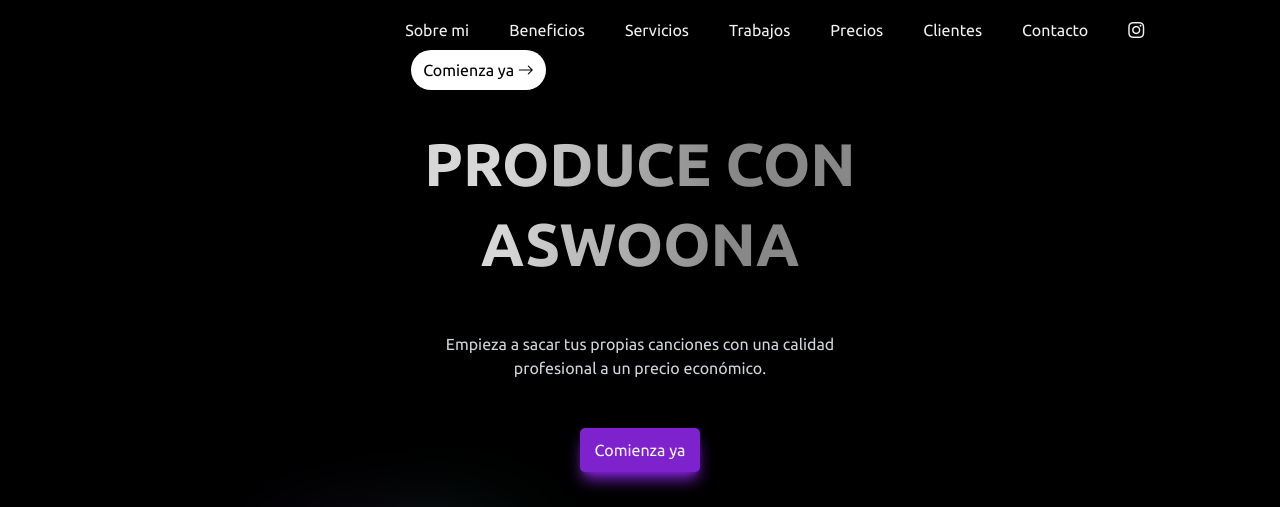
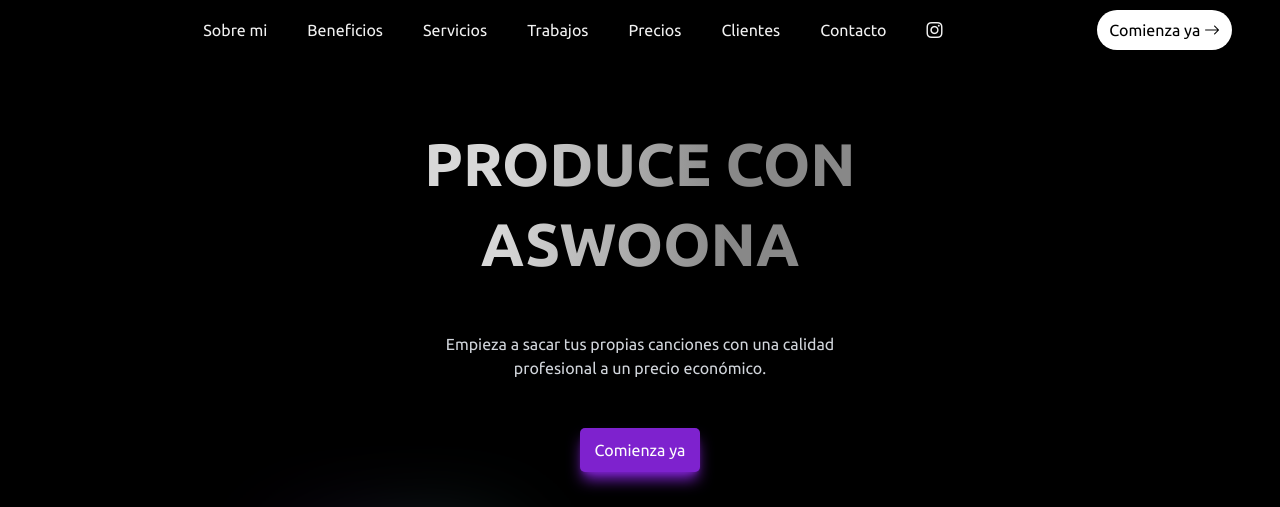
Before and after one commit to aswoona/website, a website: page index.html in a window 1280 px wide. Shown: the top 507 px of the page. Drawn offline with nearby package versions, Linux system fonts and the light colour scheme.

Commit message:
Update index.html

```diff
--- a/index.html
+++ b/index.html
@@ -45,7 +45,8 @@
                 />
             </a>
             <div
-
+                class="headerscroll collapsible-header animated-collapse max-lg:tw-shadow-md"
+                id="collapsed-header-items"
             >
                 <div
                     class="tw-flex tw-h-full tw-w-max tw-gap-5 tw-text-base max-lg:tw-mt-[30px] max-lg:tw-flex-col max-lg:tw-place-items-end max-lg:tw-gap-5 lg:tw-mx-auto lg:tw-place-items-center"
```
